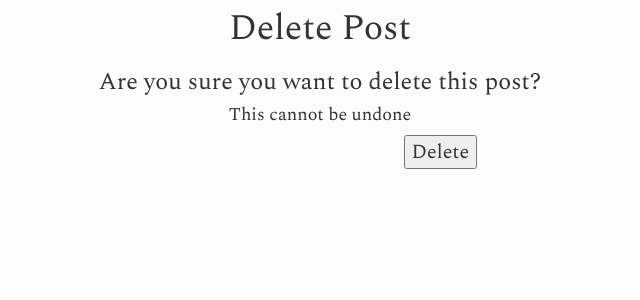
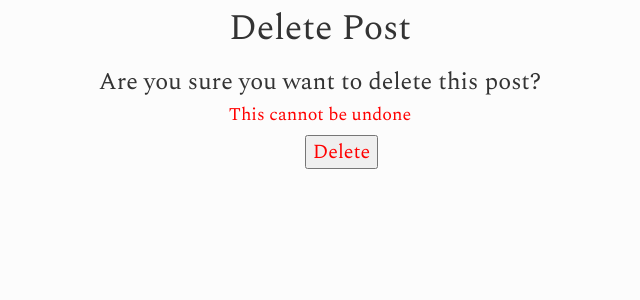
Before and after one commit to ianagpawa/tech-blog, a Flask app: page /post/1/delete/ in a window 1280 px wide. Shown: the part 51-351 px from the top of the page, without its empty margins (320-960 px from the left). Run offline with Flask 2, Linux system fonts and the light colour scheme; the visitor is signed in with stand-in values (Sample User, id 1); data that the repository does not hold is empty; some libraries are stand-ins or nearby versions.

Commit message:
refactor: Update button spacing for new and delete pages

```diff
--- a/static/css/style.css
+++ b/static/css/style.css
@@ -121,6 +121,16 @@ hr{
 }
 
 
+/*DELETE POST*/
+
+.warning {
+    color: red;
+}
+
+.delete-button {
+    margin-left: 3vw;
+}
+
 /*FOOTER*/
 .footer{
     margin-top: 5vh;
--- a/templates/delete_post.html
+++ b/templates/delete_post.html
@@ -10,7 +10,7 @@
     <div class='row'>
         <div class='col-md-offset-4 col-md-1'>
         </div>
-        <div class='col-md-1 col-md-offset-2'>
+        <div class='col-md-1 delete-button'>
             <form method='post'>
                 <input class='warning inline' type='submit'
                     name='delete_post' value='Delete'>
--- a/templates/new_post.html
+++ b/templates/new_post.html
@@ -26,10 +26,10 @@
                 <br>
             </div>
             <br>
-            <a class='col-md-1 col-md-offset-1 text-left' href="{{url_for('front')}}">
+            <a class='col-md-1 col-md-offset-2 text-left' href="{{url_for('front')}}">
                 Cancel
             </a>
-            <input class='col-md-2 col-md-offset-7 CRUD-button' type='submit' value='Submit'>
+            <input class='col-md-2 col-md-offset-5 CRUD-button' type='submit' value='Submit'>
         </form>
 
 
```
